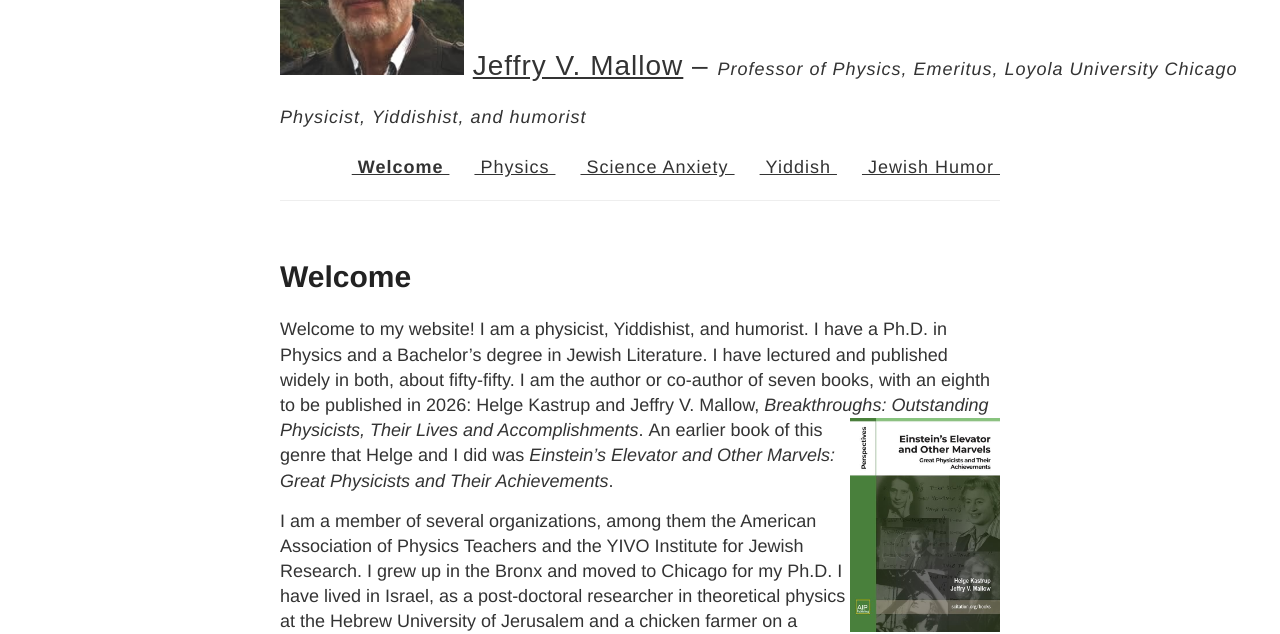
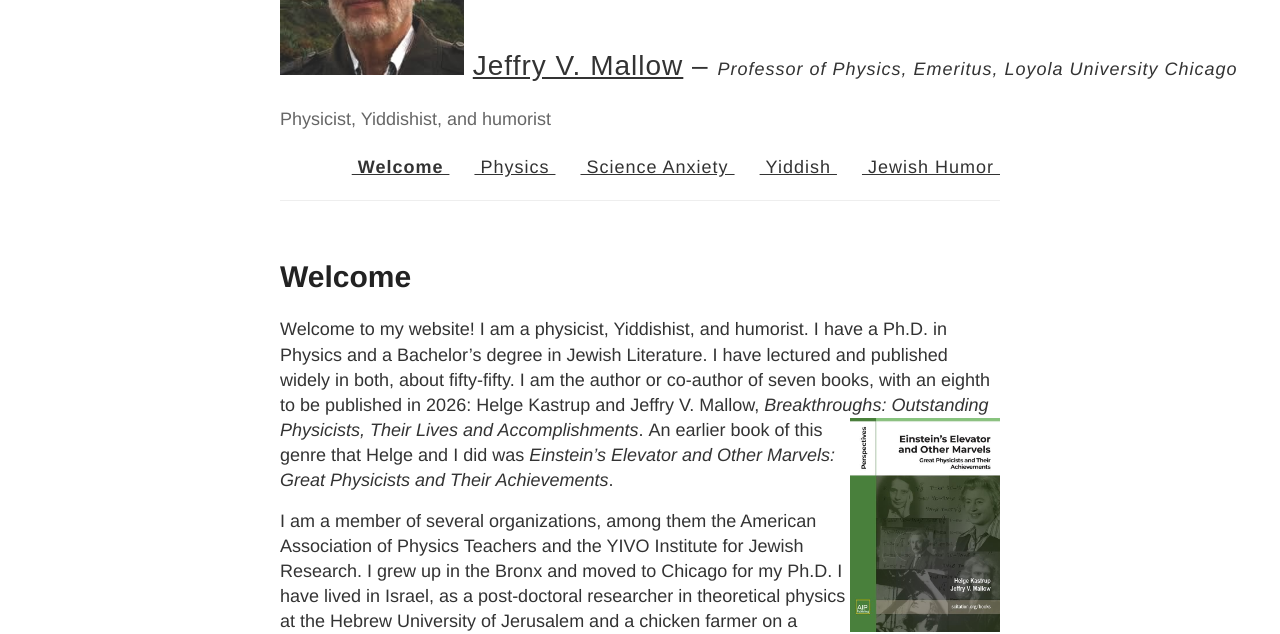
Before and after one commit to jvmallow/jvmallow.github.io, a Jekyll site: the page built from welcome.md, in a window 1280 px wide. Shown: the part 129-763 px from the top of the page. Built offline with Jekyll 4.4.1, drawn with Linux system fonts in a browser that asks for light colours.

Commit message:
Update _config.yml

```diff
--- a/_config.yml
+++ b/_config.yml
@@ -5,10 +5,10 @@
 # Site name (followed by page title)
 name: Jeffry V. Mallow
 name_font: Papyrus,fantasy
-tagline: Professor of Physics, Emeritus, Loyola University Chicago<br/>Physicist, Yiddishist, and humorist
+tagline: Professor of Physics, Emeritus, Loyola University Chicago
 
 # Short description on home page
-description:
+description: <br/><font size=4>Physicist, Yiddishist, and humorist</font>
 
 # Picture on home page
 avatar: /images/jvmallow.jpeg
```
